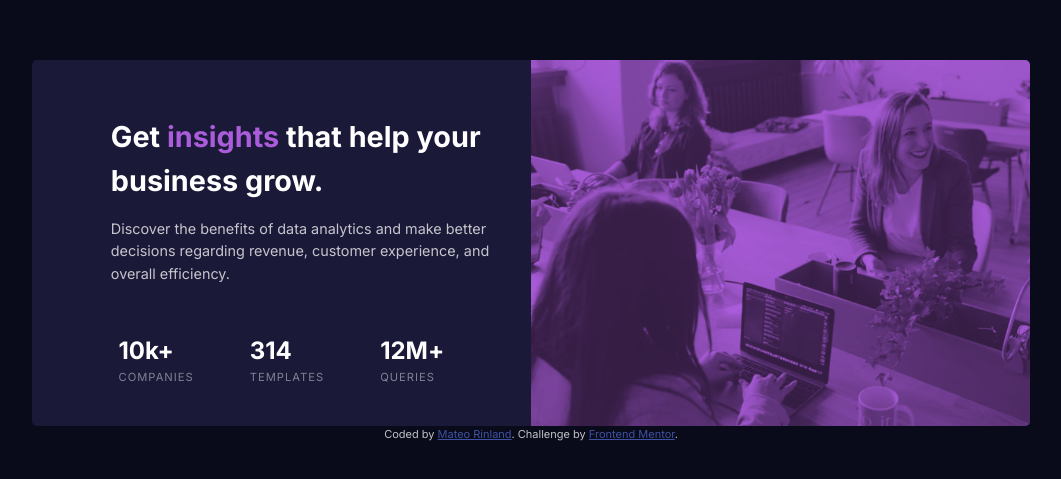
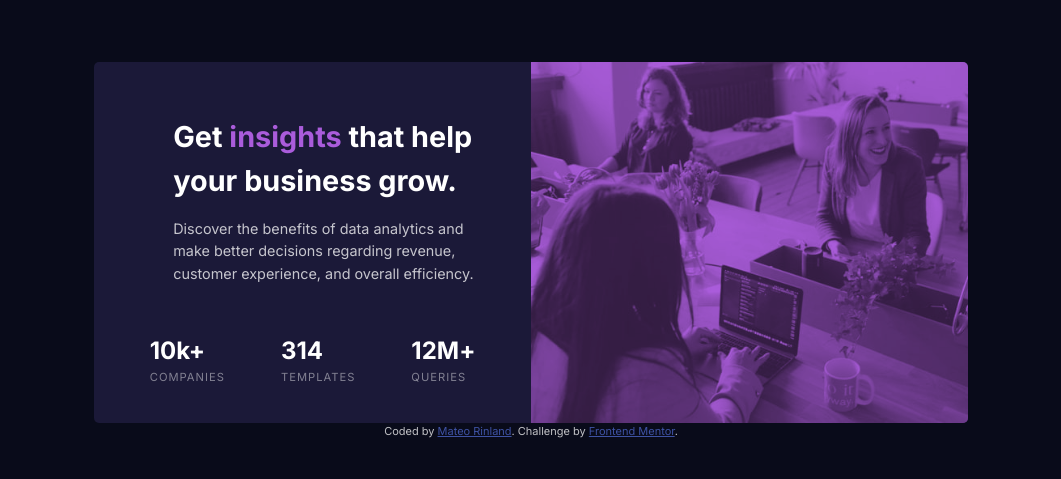
Before and after one commit to mateorinland/stats-preview-card-component, a plain HTML site: page index.html in a window 1280 px wide. Shown: the part 149-628 px from the top of the page, without its empty margins (109-1170 px from the left). Drawn offline with Linux system fonts and the light colour scheme.

Commit message:
fix: Set diff image files for responsiveness

```diff
--- a/CSS/styles.scss
+++ b/CSS/styles.scss
@@ -40,6 +40,9 @@ body {
             max-height: 400px;
             opacity: 0.7;
             mix-blend-mode:multiply;
+        }
+        .image-desktop {
+            display: none;
         }
     }
     .stats-preview {
@@ -90,7 +93,7 @@ body {
         text-align: left;
     }
     .card {
-        max-width: 80%;
+        max-width: 70%;
         grid-template-columns: 1fr 1fr;
         .stats-preview {
             grid-row: 1
@@ -98,8 +101,12 @@ body {
     }
     .image-container {
         max-height: none;
-        img {
+        .image-desktop {
+            display: block !important;
             max-height: none;
+        }
+        .image-mobile {
+            display: none;
         }
     }
     .text {
--- a/index.html
+++ b/index.html
@@ -13,7 +13,8 @@
 <body>
   <main class="card">
     <div class="image-container">
-      <img src="./images/image-header-mobile.jpg" alt="Two women working with laptops in an office while a third woman smiles and sits by their side looking off-camera."/>
+      <img class="image-mobile" src="./images/image-header-mobile.jpg" alt="Two women working with laptops in an office while a third woman smiles and sits by their side looking off-camera."/>
+      <img class="image-desktop" src="./images/image-header-desktop.jpg" alt="Two women working with laptops in an office while a third woman smiles and sits by their side looking off-camera."/>
     </div>
     <section class="stats-preview">
       <div class="text">
```
Also changed, not shown: CSS/styles.css, 1 other file.
